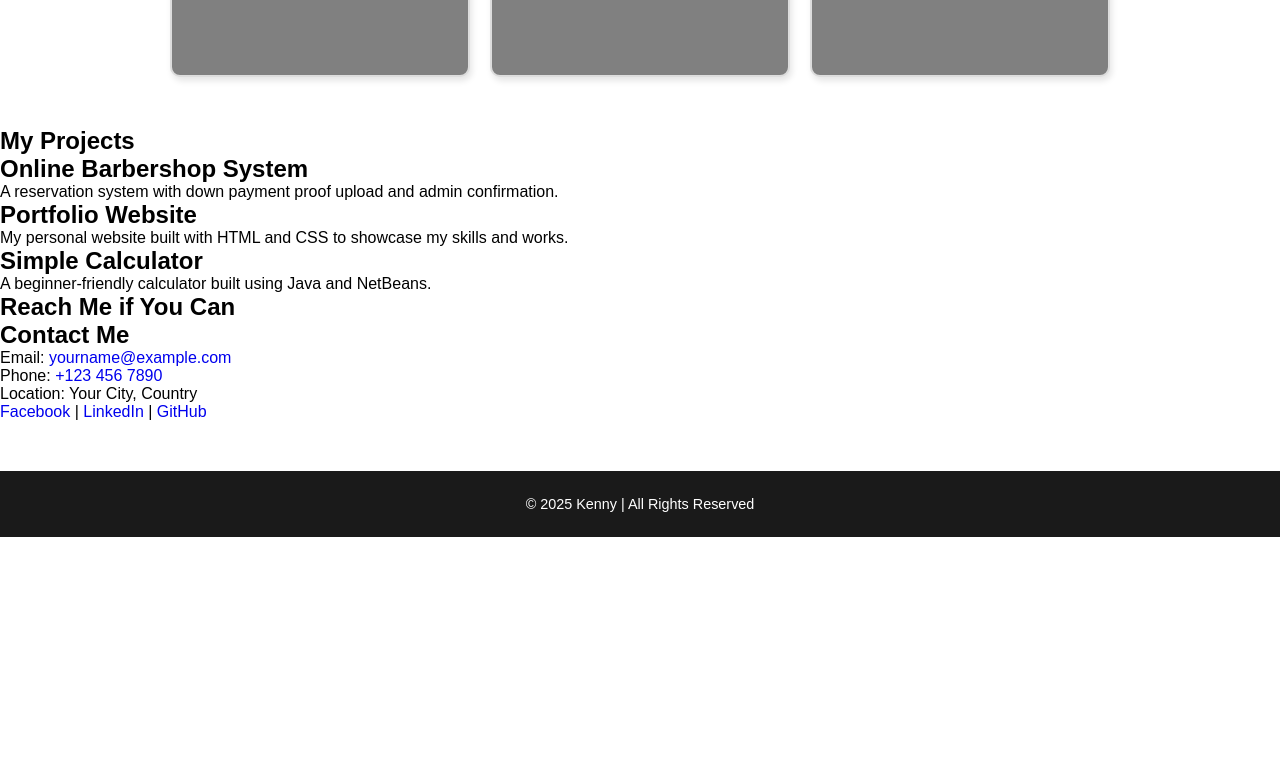
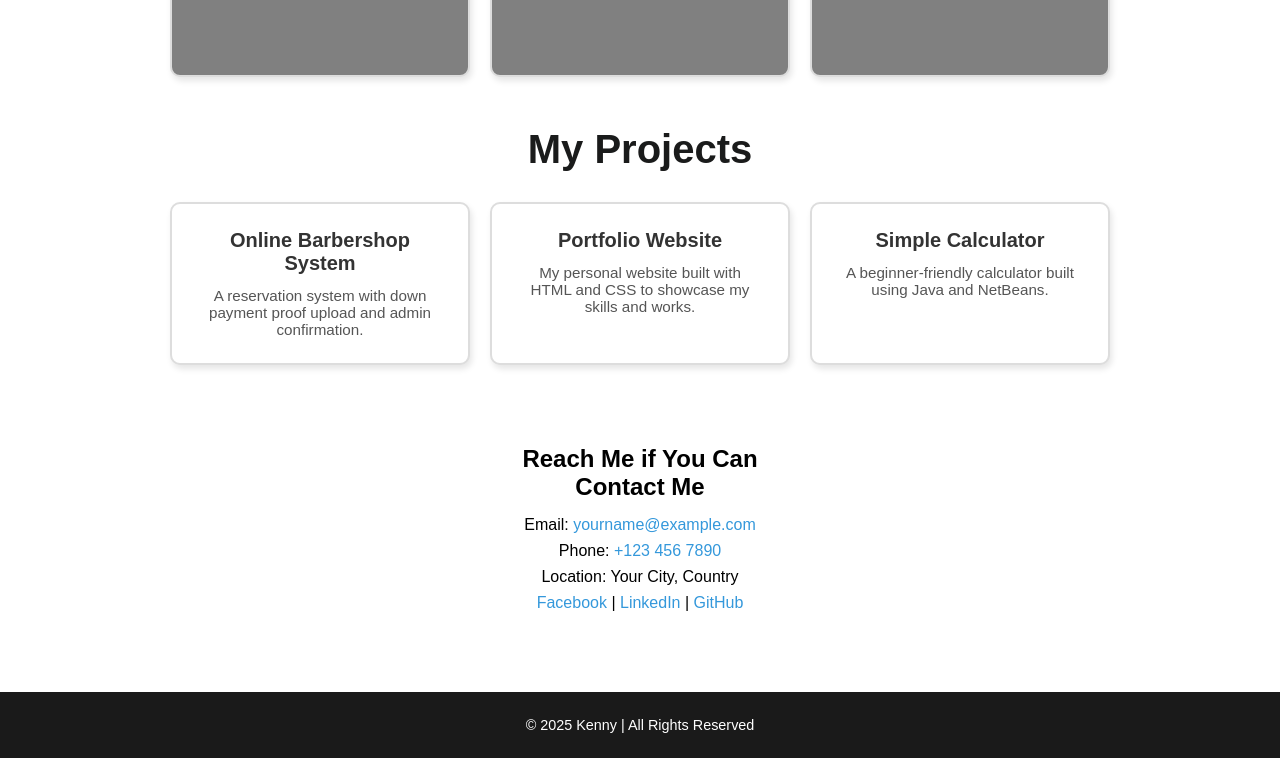
Before and after one commit to Kenji-kang/ken1, a plain HTML site: page index.html in a window 1280 px wide. Shown: the part 2817-3575 px from the top of the page. Before the commit the page ends 3354 px from the top, so only its background shows below. Drawn offline with Linux system fonts and the light colour scheme.

Commit message:
Update style.css

```diff
--- a/style.css
+++ b/style.css
@@ -296,6 +296,78 @@ a {
   font-size: 0.9rem;
 }
 
+.contact {
+  text-align: center;
+  padding: 30px;
+  background: #ffffff;
+}
+
+.contact h2 {
+  margin-bottom: 15px;
+}
+
+.contact p {
+  margin: 8px 0;
+}
+
+.contact a {
+  color: #3498db;
+  text-decoration: none;
+}
+
+.contact a:hover {
+  text-decoration: underline;
+}
+
+.projects {
+  margin: 50px auto;
+  text-align: center;
+  max-width: 1000px;
+}
+
+.projects h1 {
+  font-size: 2.5rem;
+  margin-bottom: 30px;
+  color: #1a1b1b;
+}
+
+.projects-row {
+  display: flex;
+  justify-content: center;
+  flex-wrap: wrap;
+  gap: 20px;
+}
+
+.project-box {
+  background: #ffffff;
+  border: 2px solid #ddd;
+  border-radius: 10px;
+  padding: 25px;
+  width: 300px;
+  text-align: center;
+  box-shadow: 2px 4px 6px rgba(0,0,0,0.1);
+  transition: 0.3s;
+}
+
+.project-box:hover {
+  background: #e6f7ff;
+  border-color: #808080;
+  transform: scale(1.05);
+  box-shadow: 4px 6px 12px rgba(0,0,0,0.2);
+}
+
+.project-box h2 {
+  font-size: 20px;
+  margin-bottom: 12px;
+  color: #333;
+}
+
+.project-box p {
+  font-size: 0.95rem;
+  color: #555;
+}
+
+
 @media (max-width: 768px) {
   .about {
     grid-template-columns: 1fr;
```
